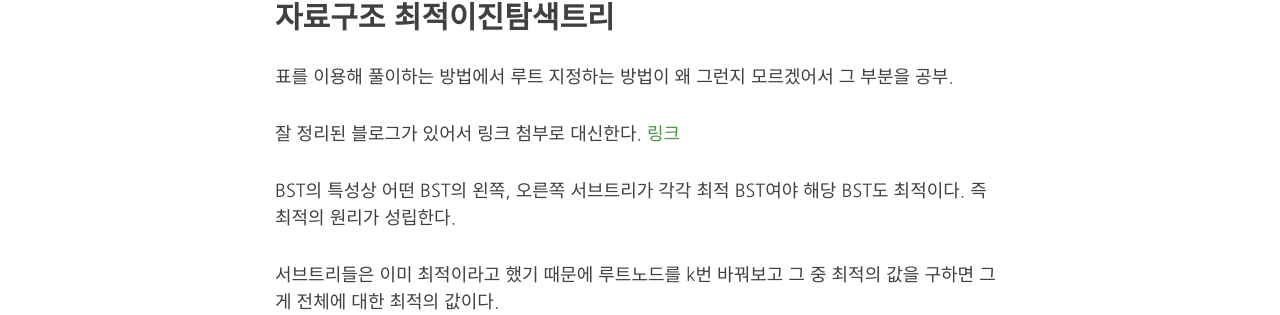
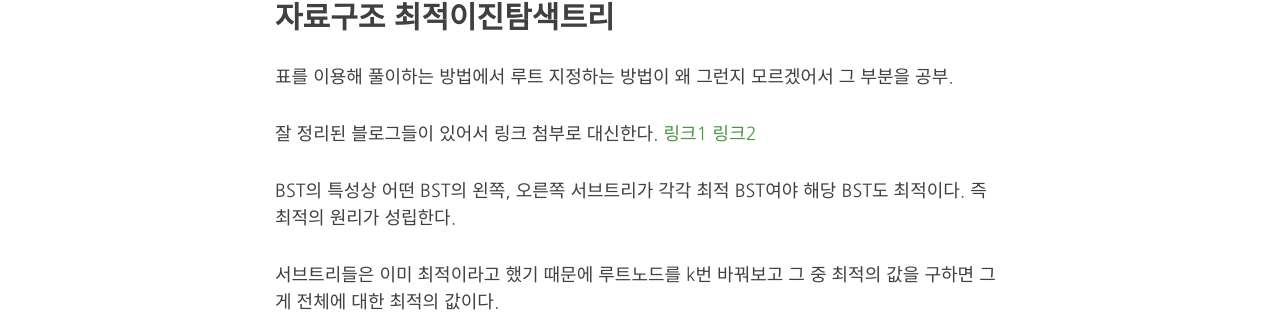
Before and after one commit to yeoneed/yeoneed.github.io, a Jekyll site: the page built from _posts/2021-03-22-TIl-0321.md, in a window 1280 px wide and 1322 px high. Shown: the part 486-801 px from the top of the window. Built offline with Jekyll 4.4.1, drawn with Linux system fonts in a browser that asks for light colours; nearby versions of some CDN libraries; some web fonts are replaced; comment, search, counter and statistics services are not loaded.

Commit message:
Update 2021-03-22-TIl-0321.md

```diff
--- a/_posts/2021-03-22-TIl-0321.md
+++ b/_posts/2021-03-22-TIl-0321.md
@@ -16,7 +16,8 @@ tags: [TIL]
 ## 자료구조 최적이진탐색트리
 표를 이용해 풀이하는 방법에서 루트 지정하는 방법이 왜 그런지 모르겠어서 그 부분을 공부.
 
-잘 정리된 블로그가 있어서 링크 첨부로 대신한다. [링크](https://gsmesie692.tistory.com/116)
+잘 정리된 블로그들이 있어서 링크 첨부로 대신한다. [링크1](https://gsmesie692.tistory.com/116)
+[링크2](https://dad-rock.tistory.com/259)
 
 BST의 특성상 어떤 BST의 왼쪽, 오른쪽 서브트리가 각각 최적 BST여야 해당 BST도 최적이다. 즉 최적의 원리가 성립한다.
 
```
